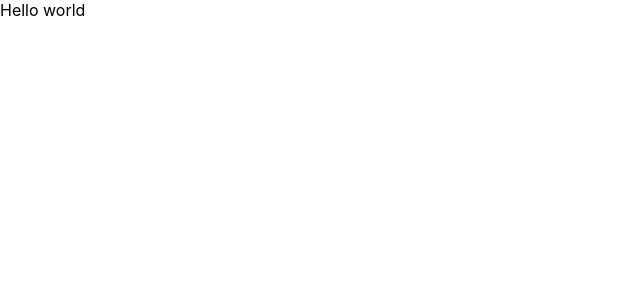
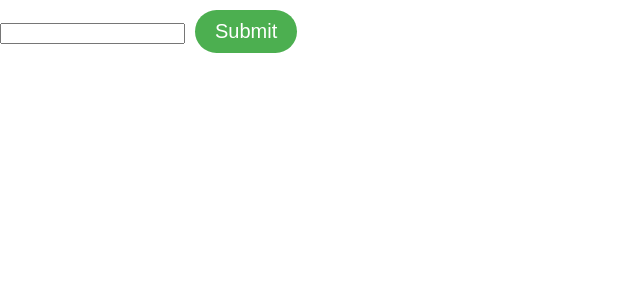
Before and after one commit to happycodingdude/Ciao, a React (Create React App) app in the folder client/: page / in a window 1280 px wide. Shown: the top 300 px of the page, without its empty margins (0-640 px from the left). Built offline with nearby package versions, Linux system fonts and the light colour scheme.

Commit message:
Client login form

```diff
--- a/client/src/App.js
+++ b/client/src/App.js
@@ -1,6 +1,8 @@
+import SubmitButton from './Button.jsx';
+
 const App = () => {
   return (
-    <div>Hello world</div>
+    <SubmitButton />
   )
 }
 export default App;
--- /dev/null
+++ b/client/src/Button.css
@@ -0,0 +1,9 @@
+.submit-button {
+  margin: 10px 10px;
+  color: white;
+  background-color: #4CAF50;
+  font-size: 20px;
+  padding: 10px 20px;
+  border-radius: 50px;
+  border: 2px;
+}
--- /dev/null
+++ b/client/src/Button.jsx
@@ -0,0 +1,16 @@
+import React, { Component } from 'react';
+import './Button.css';
+import './Input.css';
+
+class SubmitButton extends Component {
+  render() {
+    return (
+      <div>
+        <input type='text' id='username' className='input' />
+        <button className='submit-button'>Submit</button>
+      </div>
+    )
+  }
+}
+
+export default SubmitButton;
--- /dev/null
+++ b/client/src/Input.css
@@ -0,0 +1 @@
+.input {}
```
